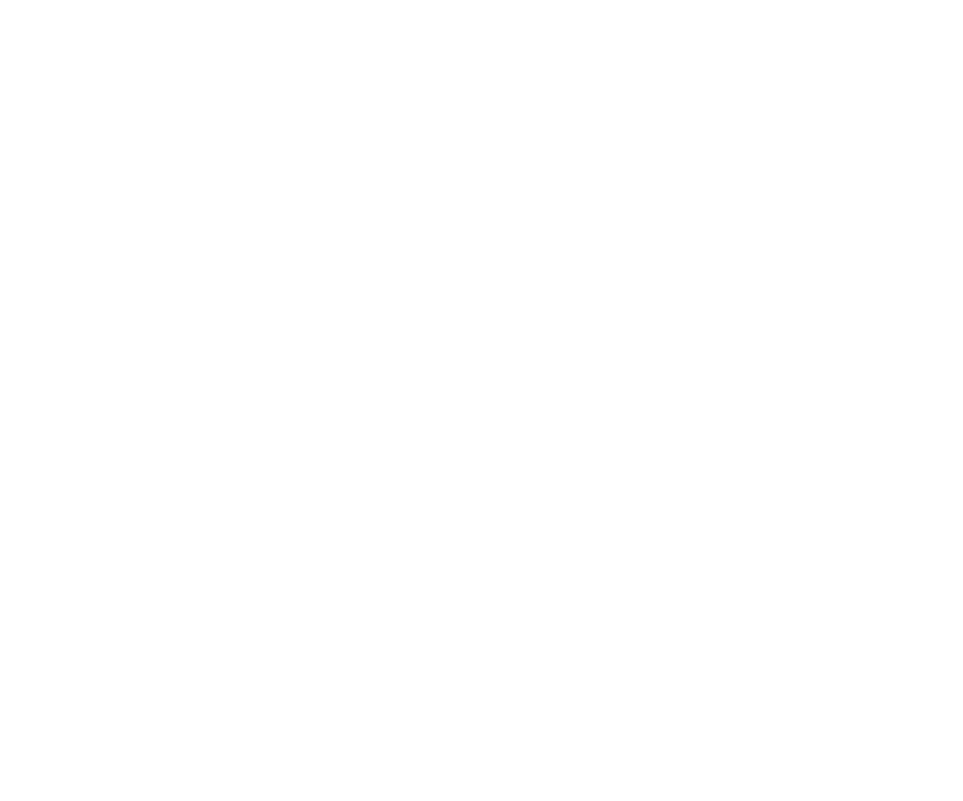
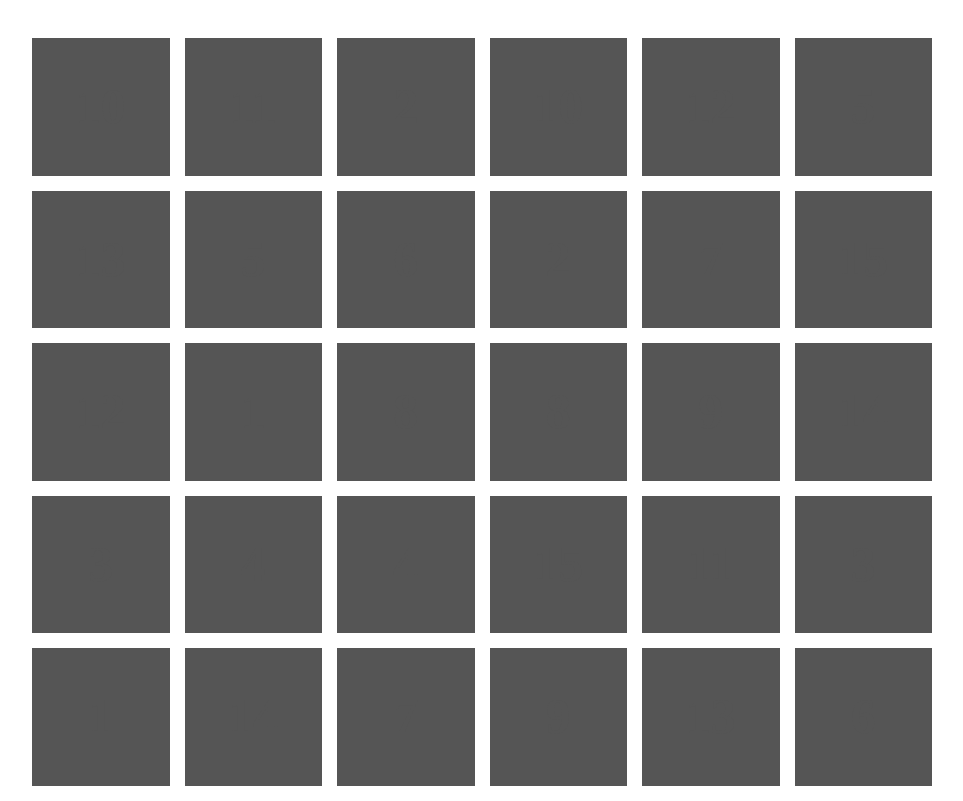
Before and after one commit to caressingbeast/games, a plain HTML site: page memory/index.html in a window 1280 px wide. Shown: the whole page, without its empty margins (158-1121 px from the left). Drawn offline with nearby package versions, Linux system fonts and the light colour scheme.

Commit message:
Memory game

```diff
--- a/css/style.css
+++ b/css/style.css
@@ -1,21 +1,30 @@
-.game-board {
-  margin: 0 -10px -10px 0;
-  overflow: hidden;
+#game-board {
+  margin: 0 auto;
+  padding: 30px 0;
+  width: 900px;
 }
 
-.memory-card {
+.memory-wrapper {
+  margin: 0 -15px -15px 0;
+  padding: 0;
+}
+
+.memory-wrapper li {
   background: #555;
   border: 1px solid #555;
+  cursor: pointer;
   float: left;
-  margin: 0 10px 10px 0;
-  width: 100px; height: 100px;
+  list-style: none;
+  margin: 0 15px 15px 0;
+  padding: 0;
+  width: 135.5px; height: 135.5px;
   color: #555;
-  font-size: 30px;
+  font-size: 50px;
   font-weight: bold;
-  line-height: 104px;
+  line-height: 135.5px;
   text-align: center;
 }
 
-.memory-card.selected {
+.memory-wrapper .selected {
   background: #fff;
 }
--- a/memory/index.html
+++ b/memory/index.html
@@ -7,6 +7,10 @@
   </head>
   <body>
     <div class="container">
+      <div id="game-board">
+        <ul class="memory-wrapper">
+        </ul>
+      </div>
     </div>
     <script src="https://cdnjs.cloudflare.com/ajax/libs/jquery/2.1.4/jquery.min.js"></script> <!-- load jquery 2.1.4 -->
     <script src="memory.js"></script><!-- load memory js -->
--- a/memory/memory.js
+++ b/memory/memory.js
@@ -1,5 +1,112 @@
 (function () {
   'use strict';
 
+  var Game = {
 
+    init: function () {
+
+      // cache elements
+      this.$board = $('#game-board');
+
+      this.correctCards = [];
+      this.selectedCards = [];
+
+      // generage board
+      this.generateCards();
+      this.randomizeCards();
+
+      // render
+      this.render();
+
+      // bind click events
+      this.bindClickEvents();
+    },
+
+    generateCards: function () {
+      this.cards = [];
+
+      for (var i = 1; i <= 15; i++) {
+        this.cards.push(i);
+        this.cards.push(i);
+      }
+    },
+
+    randomizeCards: function () {
+      var length = this.cards.length;
+
+      while (length !== 0) {
+        var r = Math.floor(Math.random() * length);
+        var temp;
+
+        length -= 1;
+
+        temp = this.cards[length];
+        this.cards[length] = this.cards[r];
+        this.cards[r] = temp;
+      }
+    },
+
+    render: function () {
+      var output = '';
+
+      for (var i = 0; i < this.cards.length; i++) {
+        var card = this.cards[i];
+
+        output += '<li data-value="' + card + '">' + card + '</li>';
+      }
+
+      this.$board.find('.memory-wrapper').html(output);
+    },
+
+    bindClickEvents: function () {
+      this.$board.on('click', '.memory-wrapper li', this.handleClick);
+    },
+
+    handleClick: function () {
+      var obj = Game;
+      var $card = $(this);
+
+      // exit if already selected
+      if ($card.hasClass('selected')) {
+        return false;
+      }
+
+      $card.addClass('selected');
+      obj.selectedCards.push($card);
+
+      if (obj.selectedCards.length === 2) {
+        obj.checkMatch();
+      }
+    },
+
+    checkMatch: function () {
+      var $card1 = this.selectedCards[0];
+      var $card2 = this.selectedCards[1];
+
+      if ($card1.data('value') === $card2.data('value')) {
+        alert('Match!');
+        $card1.addClass('correct');
+        $card2.addClass('correct');
+        this.correctCards.push($card1);
+        this.correctCards.push($card2);
+
+        if (this.cards.length === this.correctCards.length) {
+          this.resetGame();
+        }
+      } else {
+        alert('No match!');
+        $card1.removeClass('selected');
+        $card2.removeClass('selected');
+      }
+
+      this.selectedCards = [];
+    },
+
+    resetGame: function () {
+      alert('Done!');
+      this.init();
+    }
+  };
+
+  Game.init();
 })();
```
